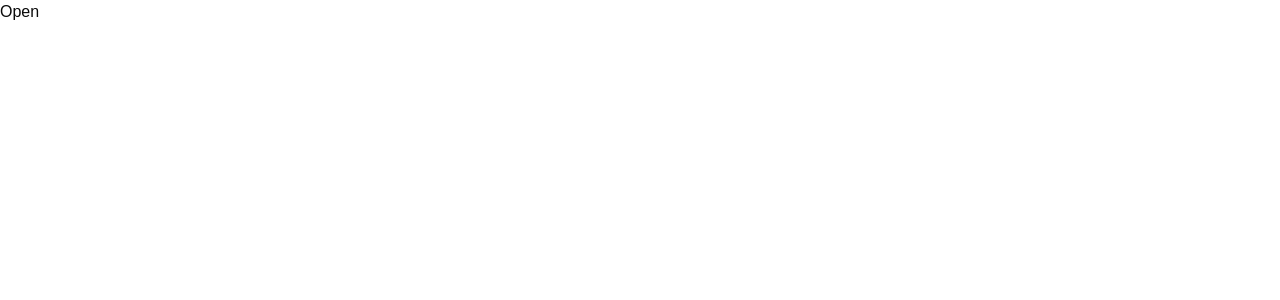
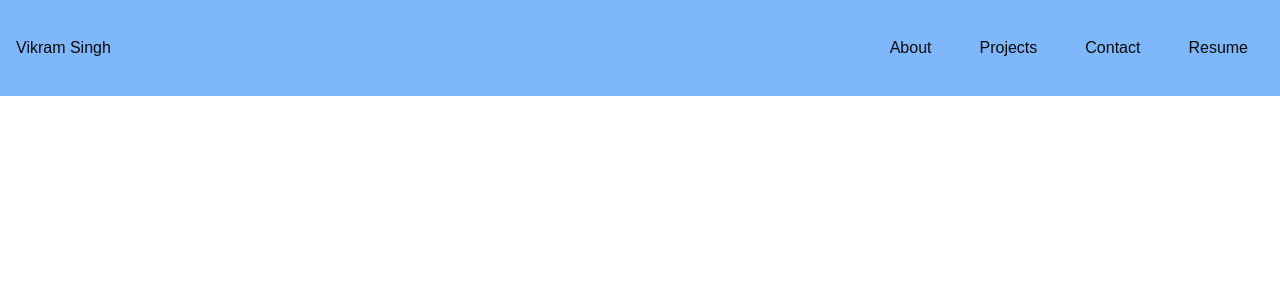
Before and after one commit to vikramsingh13/portfolio-website, a Next.js app: page / in a window 1280 px wide. Shown: the top 300 px of the page. Built offline with nearby package versions, Linux system fonts and the light colour scheme.

Commit message:
setup basic navbar with styling -- still needs responsiveness with hamburger menu

```diff
--- a/app/layout.tsx
+++ b/app/layout.tsx
@@ -15,7 +15,7 @@ const geistMono = localFont({
 
 export const metadata: Metadata = {
   title: "Vikram Singh | Portfolio",
-  description: "Software Engineer, Prompt Engineer, Cloud Developer",
+  description: "Fullstack Software Developer, Prompt Engineer, Cloud Developer",
 };
 
 export default function RootLayout({
--- a/app/page.tsx
+++ b/app/page.tsx
@@ -1,24 +1,7 @@
-import {
-  DropdownMenu,
-  DropdownMenuContent,
-  DropdownMenuItem,
-  DropdownMenuLabel,
-  DropdownMenuSeparator,
-  DropdownMenuTrigger,
-} from "@/components/ui/dropdown-menu";
+import Navbar from "@/components/navbar.tsx";
 
 export default function Home() {
   return (
-    <DropdownMenu>
-  <DropdownMenuTrigger>Open</DropdownMenuTrigger>
-  <DropdownMenuContent>
-    <DropdownMenuLabel>My Account</DropdownMenuLabel>
-    <DropdownMenuSeparator />
-    <DropdownMenuItem>Profile</DropdownMenuItem>
-    <DropdownMenuItem>Billing</DropdownMenuItem>
-    <DropdownMenuItem>Team</DropdownMenuItem>
-    <DropdownMenuItem>Subscription</DropdownMenuItem>
-  </DropdownMenuContent>
-</DropdownMenu>
+    <Navbar />
   );
 }
--- /dev/null
+++ b/components/navbar.tsx
@@ -0,0 +1,27 @@
+import React from "react";
+
+type Props = {};
+
+const Navbar = (props: Props) => {
+  return (
+    // Navbar should be fixed on the 0 left/top with an opacity of 80%.
+    // It should also take up the full width of the screen.
+    <nav className="flex justify-between min-h-24 text-center items-center bg-opacity-80 bg-blue-400 left-0 top-0 fixed min-w-full">
+      {/* Logo  */}
+      <div className="">
+        <a className="flex items-center min-h-24 p-4">Vikram Singh</a>
+      </div>
+      {/* Navbar elements. */}
+      <div className="mr-4">
+        <ol className="flex justify-center text-center gap-4 [&>*]:min-h-24 [&>*]:items-center [&>*]:flex [&>*]:p-4">
+          <a className=""><li>About</li></a>
+          <a className=""><li>Projects</li></a>
+          <a className=""><li>Contact</li></a>
+          <a className=""><li>Resume</li></a>
+        </ol>
+      </div>
+    </nav>
+  );
+};
+
+export default Navbar;
```
Also changed, not shown: components/about.tsx (added), components/contact.tsx (added), components/footer.tsx (added), components/homepage-intro.tsx (added), components/projects.tsx (added), public/images/profile-picture.jpeg (added).
